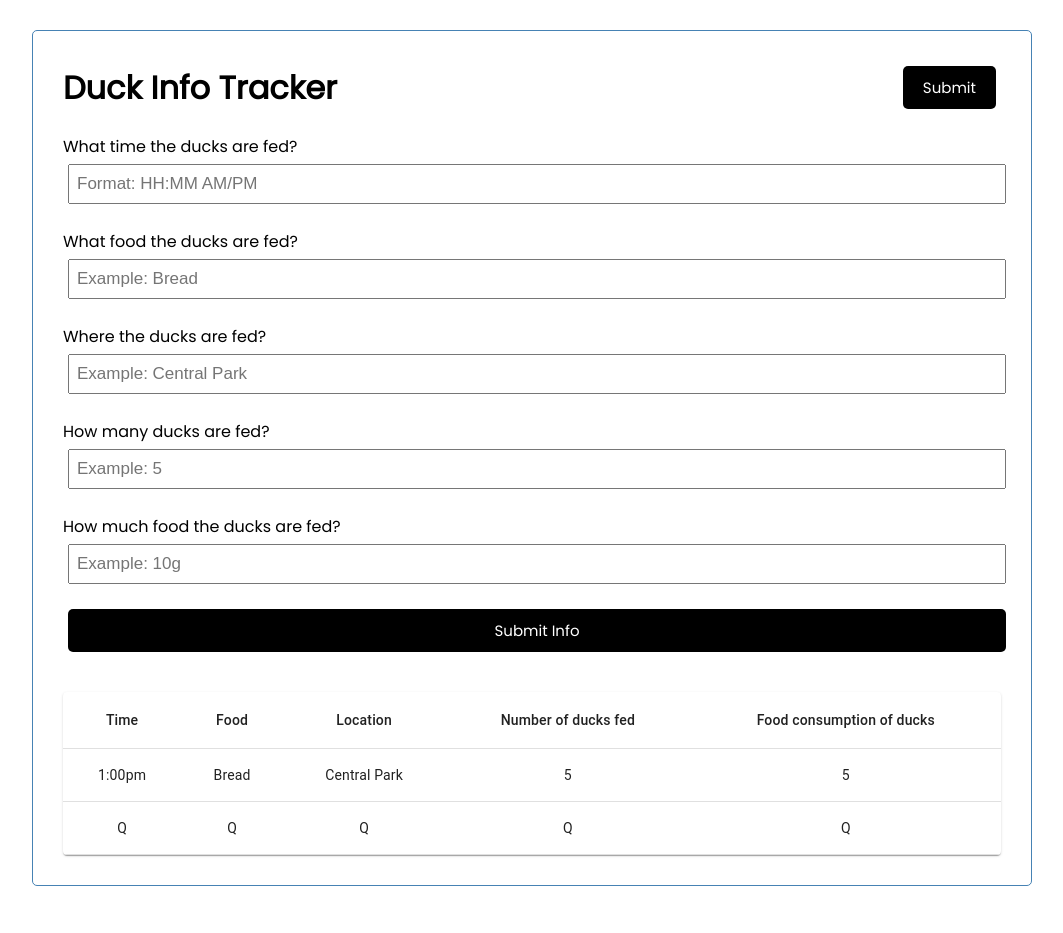
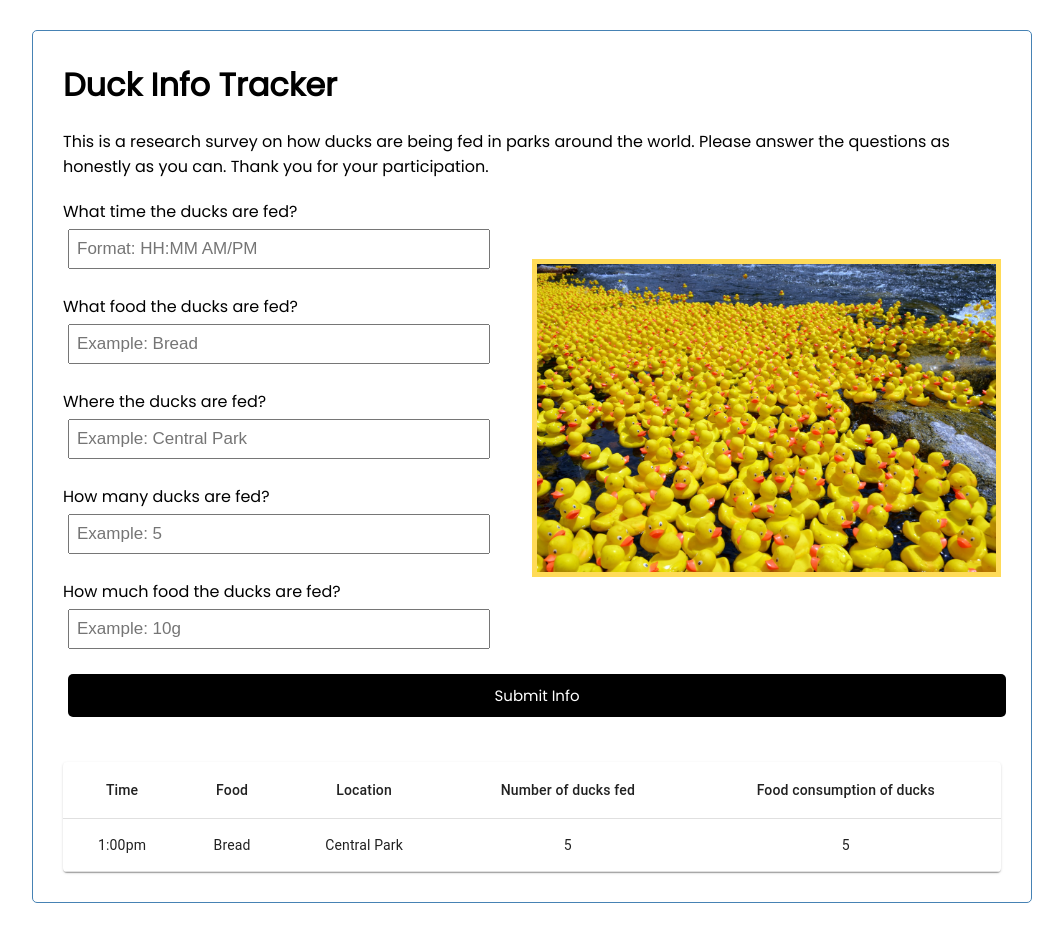
Before and after one commit to cyrildbravo/duck-info-tracker, a React (Create React App) app: page / in a window 1280 px wide. Shown: the whole page, without its empty margins (108-1171 px from the left). Built offline with nearby package versions, Linux system fonts and the light colour scheme; data requests are answered from the project's data file.

Commit message:
Added duck image in the form

```diff
--- a/db.json
+++ b/db.json
@@ -1,20 +1,12 @@
 {
   "duckTableInfo": [
     {
-      "id": 1,
       "time": "1:00pm",
       "food": "Bread",
       "location": "Central Park",
       "numberOfDucks": "5",
-      "foodConsumption": "5"
-    },
-    {
-      "time": "Q",
-      "food": "Q",
-      "location": "Q",
-      "numberOfDucks": "Q",
-      "foodConsumption": "Q",
-      "id": 2
+      "foodConsumption": "5",
+      "id": 1
     }
   ]
 }
--- a/src/components/AddDuckInfo.js
+++ b/src/components/AddDuckInfo.js
@@ -1,4 +1,5 @@
 import { useState } from 'react'
+import duck from '../images/Duck.jpeg'
 
 const AddDuckInfo = ({onAdd}) => {
   const [time, setTime] = useState('')
@@ -25,6 +26,8 @@ const AddDuckInfo = ({onAdd}) => {
 
   return (
     <form className='add-form' onSubmit={onSubmit}>
+      <div className="row">
+        <div className="column">
           <div className='form-control'>
             <label>What time the ducks are fed?</label>
             <input type='text' placeholder='Format: HH:MM AM/PM' value={time} onChange={(e) => setTime(e.target.value)}></input>
@@ -45,7 +48,12 @@ const AddDuckInfo = ({onAdd}) => {
             <label>How much food the ducks are fed?</label>
             <input type='text' placeholder='Example: 10g' value={foodConsumption} onChange={(e) => setFoodConsumption(e.target.value)}></input>
           </div>
+        </div>
+        <div className="column">
+          <img className="img" src={duck} alt="Ducks around the world" />
+        </div>
         <input type="submit" value="Submit Info" className="btn btn-block" />
+      </div>
     </form>
   )
 }
--- a/src/components/Header.js
+++ b/src/components/Header.js
@@ -1,15 +1,12 @@
-import Button from './Button';
+const Header = ({title}) => {
+  return (
+    <div>
+      <header className='header'>
+        <h1>{title}</h1>
+      </header>
+      <p>This is a research survey on how ducks are being fed in parks around the world. Please answer the questions as honestly as you can. Thank you for your participation.</p>
+    </div>
 
-const Header = ({title}) => {
-  const onClick = (e) => {
-		console.log(e);
-	}
-
-  return (
-    <header className='header'>
-      <h1>{title}</h1>
-      <Button text='Submit' onClick={onClick}/>
-    </header>
   )
 }
 
--- a/src/index.css
+++ b/src/index.css
@@ -84,7 +84,7 @@ body {
 }
 
 .form-control input {
-  width: 100%;
+  width: 90%;
   height: 40px;
   margin: 5px;
   padding: 3px 7px;
@@ -110,3 +110,21 @@ footer {
   margin-top: 30px;
   text-align: center;
 }
+
+img {
+  width: 100%;
+  height: 100%;
+  border: 5px solid #ffdb58;
+  margin-top: 80px;
+}
+
+.column {
+  float: left;
+  width: 50%;
+}
+
+.row:after {
+  content: "";
+  display: table;
+  clear: both;
+}
```
Also changed, not shown: src/images/Duck.jpeg (added). Lines whose indentation alone changed are shown as unchanged.
